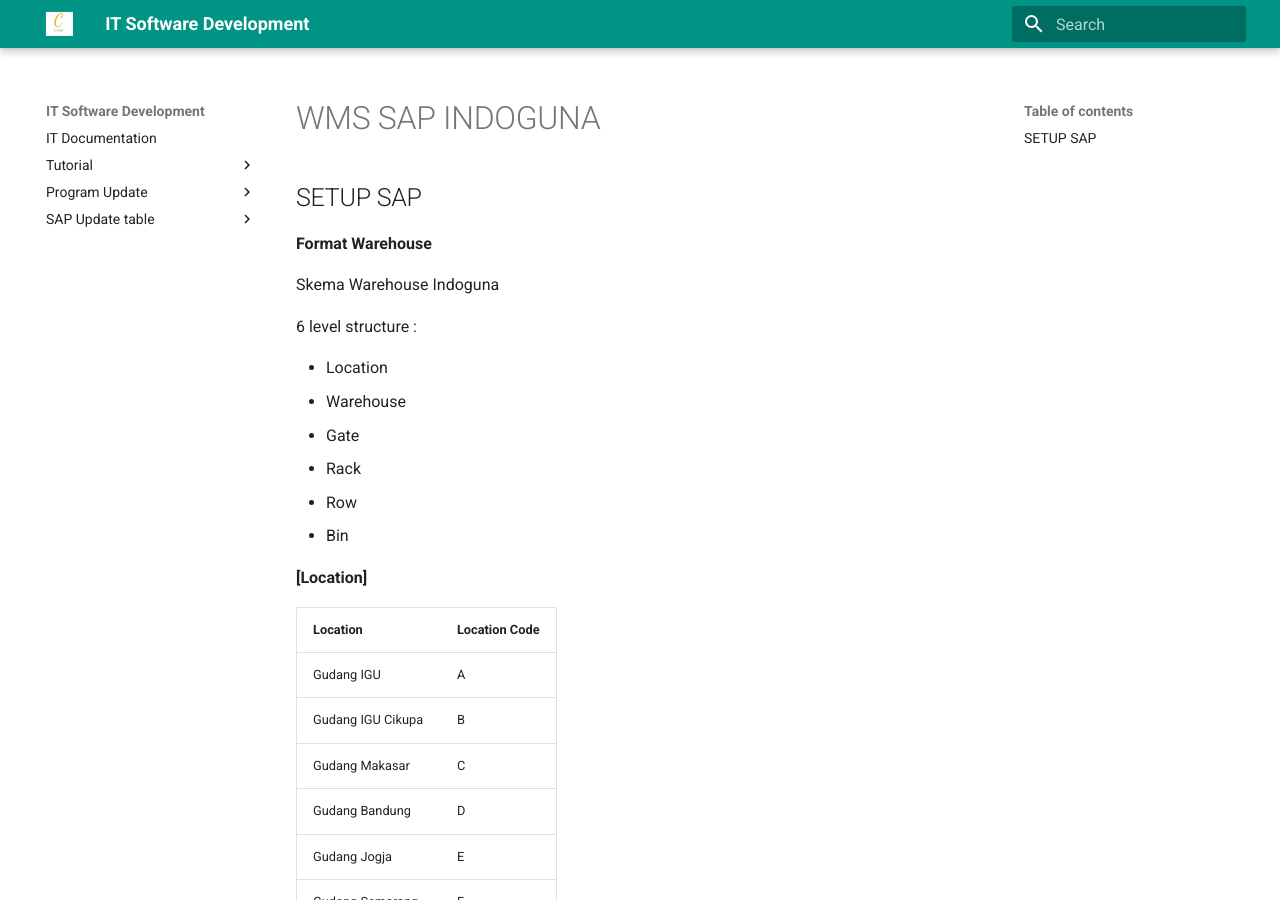
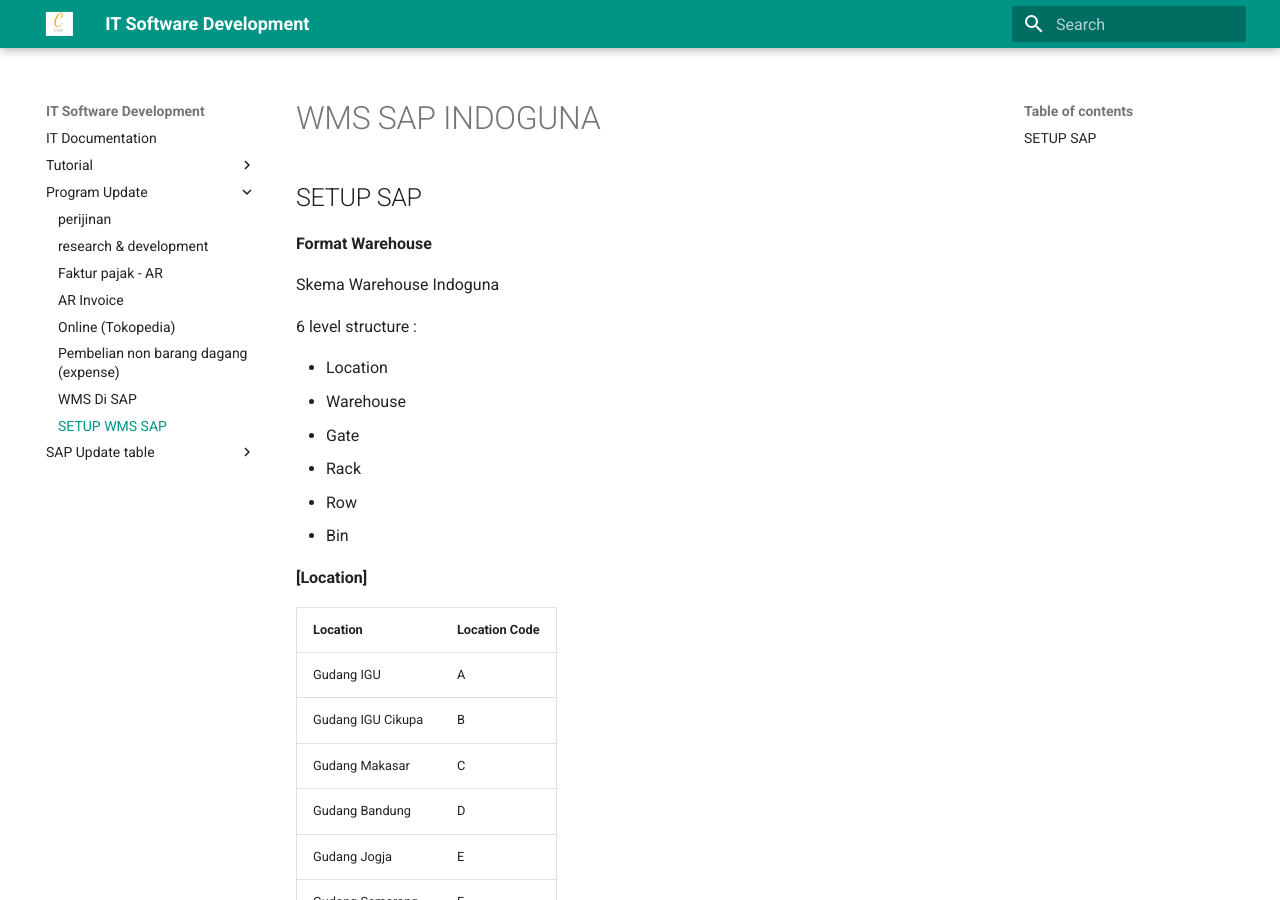
Before and after one commit to andyut/itdocs, an MkDocs documentation site: the page built from docs/wms02.md, in a window 1280 px wide and 900 px high. Built offline with MkDocs 1.6.1 and Material for MkDocs 9.7.7, drawn with Linux system fonts in a browser that asks for light colours.

Commit message:
UPDATE WMS2

```diff
--- a/mkdocs.yml
+++ b/mkdocs.yml
@@ -17,6 +17,7 @@ nav:
         - Online (Tokopedia) : onlineshop.md
         - Pembelian non barang dagang (expense) : pembelian_expense.md
         - WMS Di SAP : wms01.md
+        - SETUP WMS  SAP : wms02.md
     - SAP Update table :
         - table SAP 20230218 : 20230218.md
         - Create invoice (SL) : 20230220.md
```
